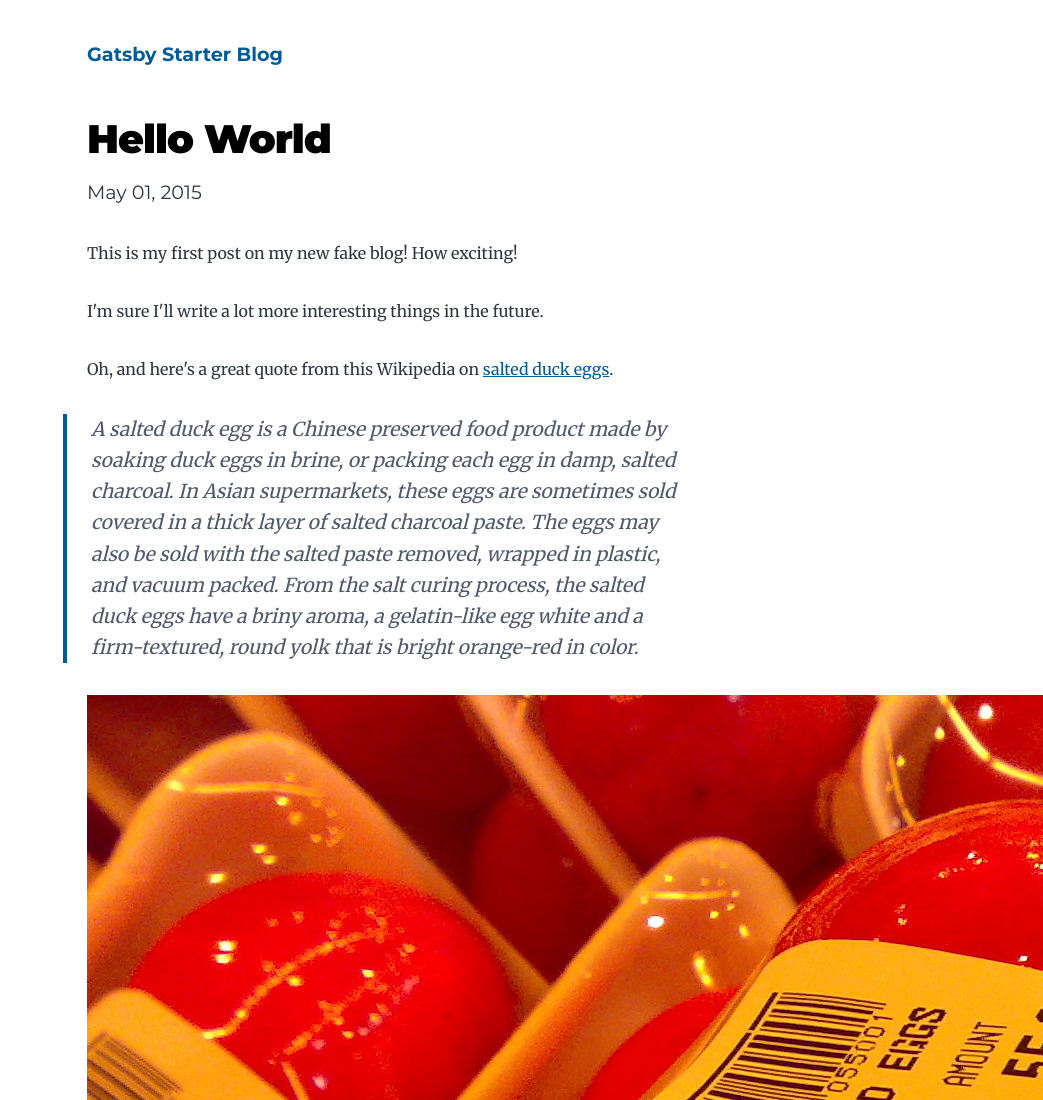
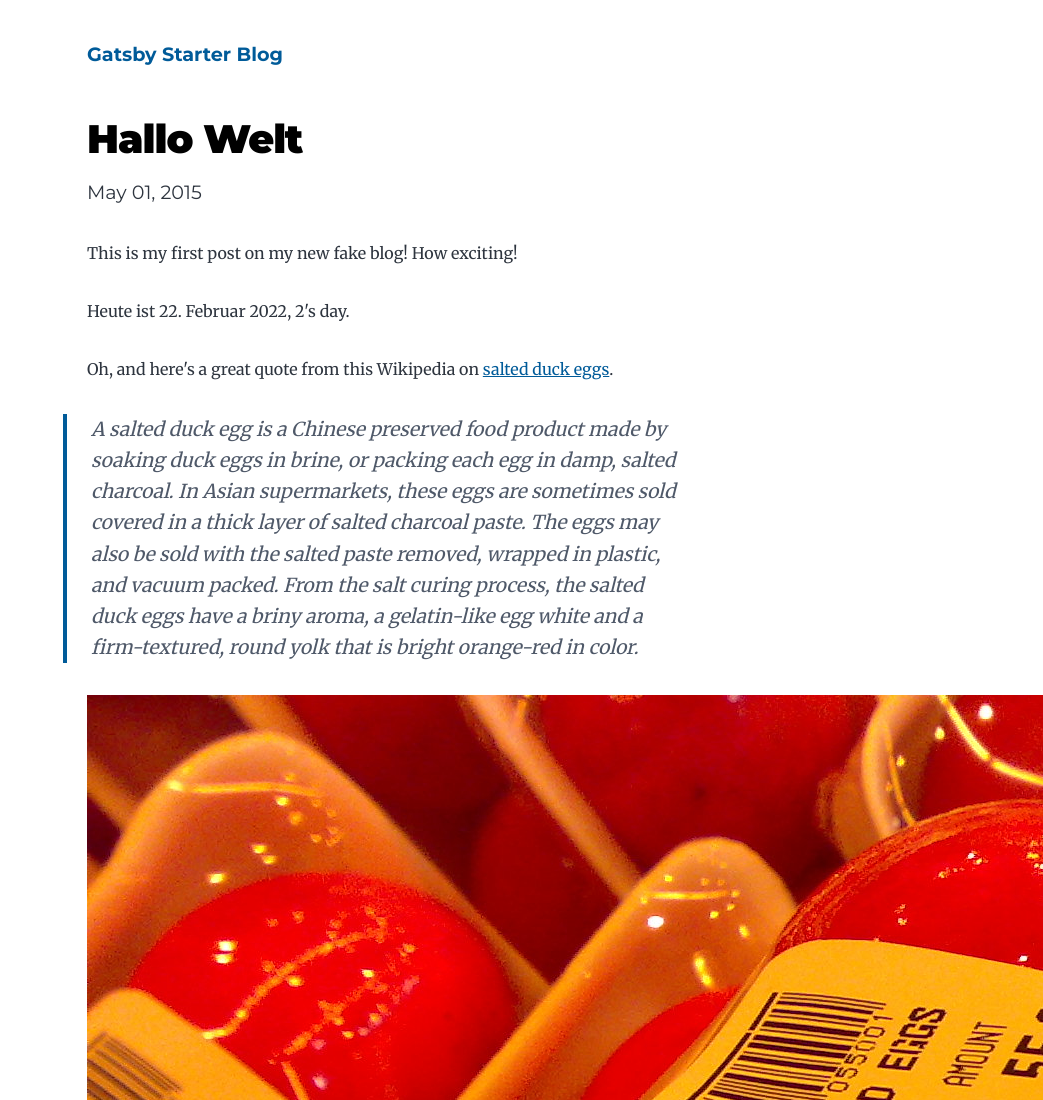
Before and after one commit to p-oapirat/gatsby-starter-blog, a Gatsby site: page /hello-world/ in a window 1280 px wide. Shown: the top 1100 px of the page, without its empty margins (237-1280 px from the left). Built offline with nearby package versions, Linux system fonts and the light colour scheme; Gatsby itself is replaced by a stand-in of ours; some packages are replaced by stand-ins of ours.

Commit message:
Update index.md

```diff
--- a/content/blog/hello-world/index.md
+++ b/content/blog/hello-world/index.md
@@ -1,12 +1,12 @@
 ---
-title: Hello World
+title: Hallo Welt
 date: "2015-05-01T22:12:03.284Z"
-description: "Hello World"
+description: "Hallo Welt"
 ---
 
 This is my first post on my new fake blog! How exciting!
 
-I'm sure I'll write a lot more interesting things in the future.
+Heute ist 22. Februar 2022, 2's day.
 
 Oh, and here's a great quote from this Wikipedia on
 [salted duck eggs](https://en.wikipedia.org/wiki/Salted_duck_egg).
```
